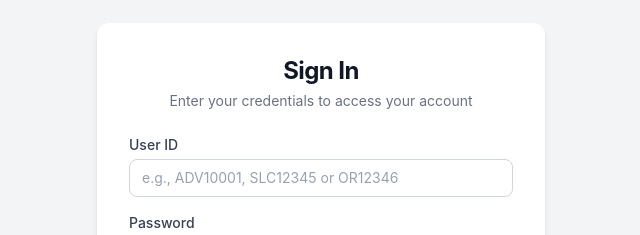
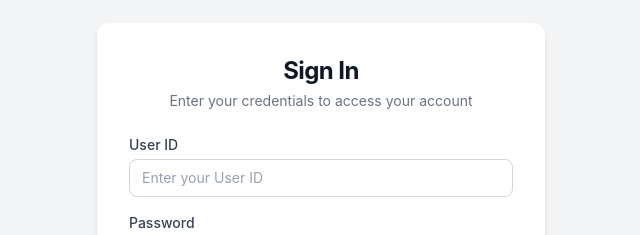
Before and after one commit to KRISHNA-0425/ALT, a React app in the folder frontend/: page /login in a window 1280 px wide. Shown: the part 207-442 px from the top of the page, without its empty margins (319-959 px from the left). Built offline with nearby package versions, Linux system fonts and the light colour scheme; the HTML template or start-up script is replaced by a standard one.

Commit message:
refactor(auth): remove demo credentials and restrict login form to user ID and password

```diff
--- a/frontend/src/components/LoginForm.jsx
+++ b/frontend/src/components/LoginForm.jsx
@@ -92,7 +92,7 @@ export default function LoginForm({ onLoginSuccess }) {
               id="userID"
               type="text"
               name="userID"
-              placeholder="e.g., ADV10001, SLC12345 or OR12346"
+              placeholder="Enter your User ID"
               maxLength={25}
               value={formData.userID}
               onChange={handleChange}
@@ -160,7 +160,7 @@ export default function LoginForm({ onLoginSuccess }) {
           <button
             type="submit"
             disabled={loading}
-            className="flex w-full justify-center rounded-lg bg-indigo-600 px-4 py-2.5 text-sm font-semibold text-white shadow-sm hover:bg-indigo-500 focus-visible:outline focus-visible:outline-2 focus-visible:outline-offset-2 focus-visible:outline-indigo-600 disabled:opacity-60 disabled:cursor-not-allowed transition duration-150"
+            className="flex w-full justify-center rounded-lg bg-indigo-600 px-4 py-2.5 text-sm font-semibold text-white shadow-sm hover:bg-indigo-500 focus-visible:outline focus-visible:outline-2 focus-visible:outline-offset-2 focus-visible:outline-indigo-600 disabled:opacity-60 disabled:cursor-not-allowed transition duration-150 cursor-pointer"
           >
             {loading ? (
               <span className="flex items-center gap-2">
```
